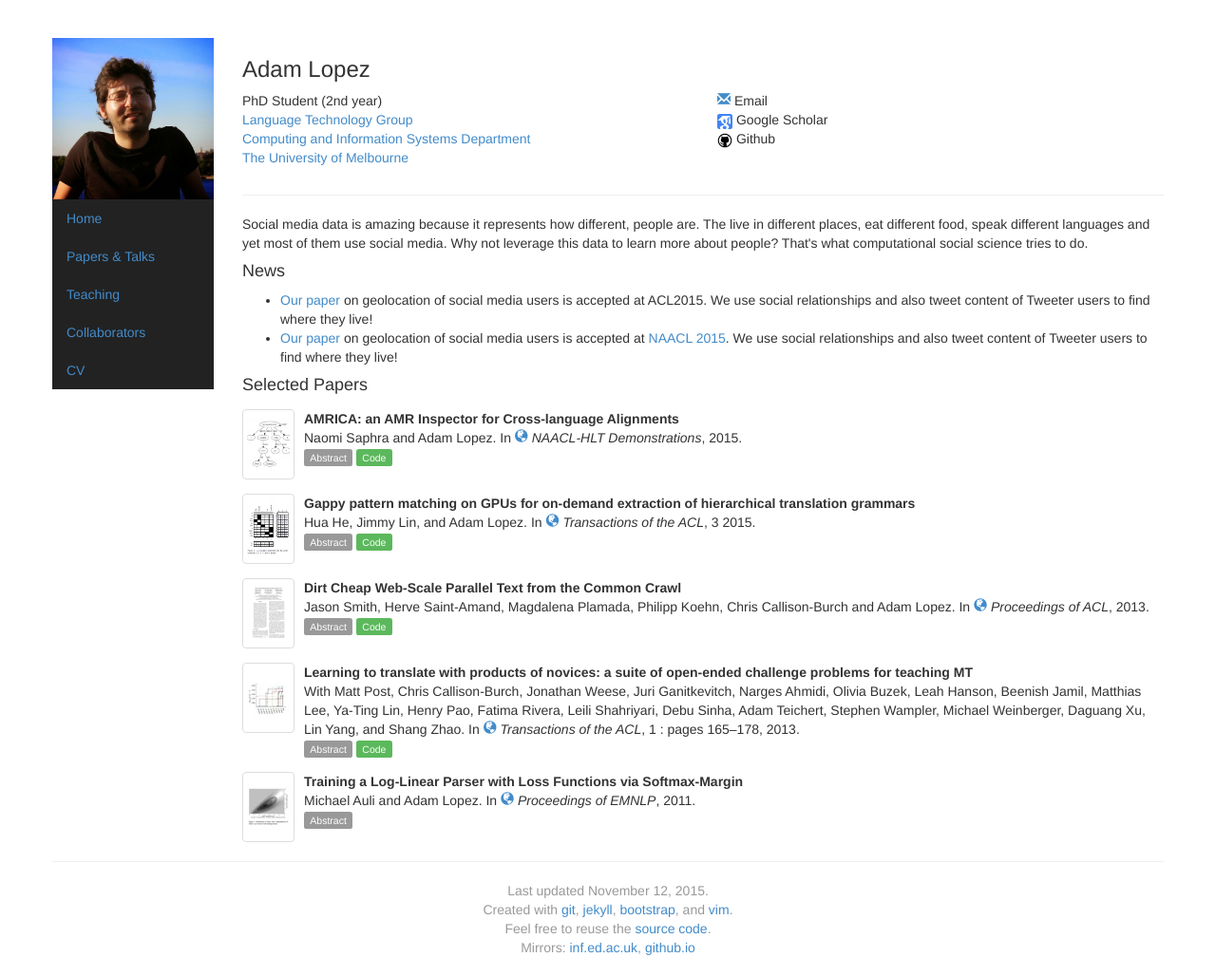
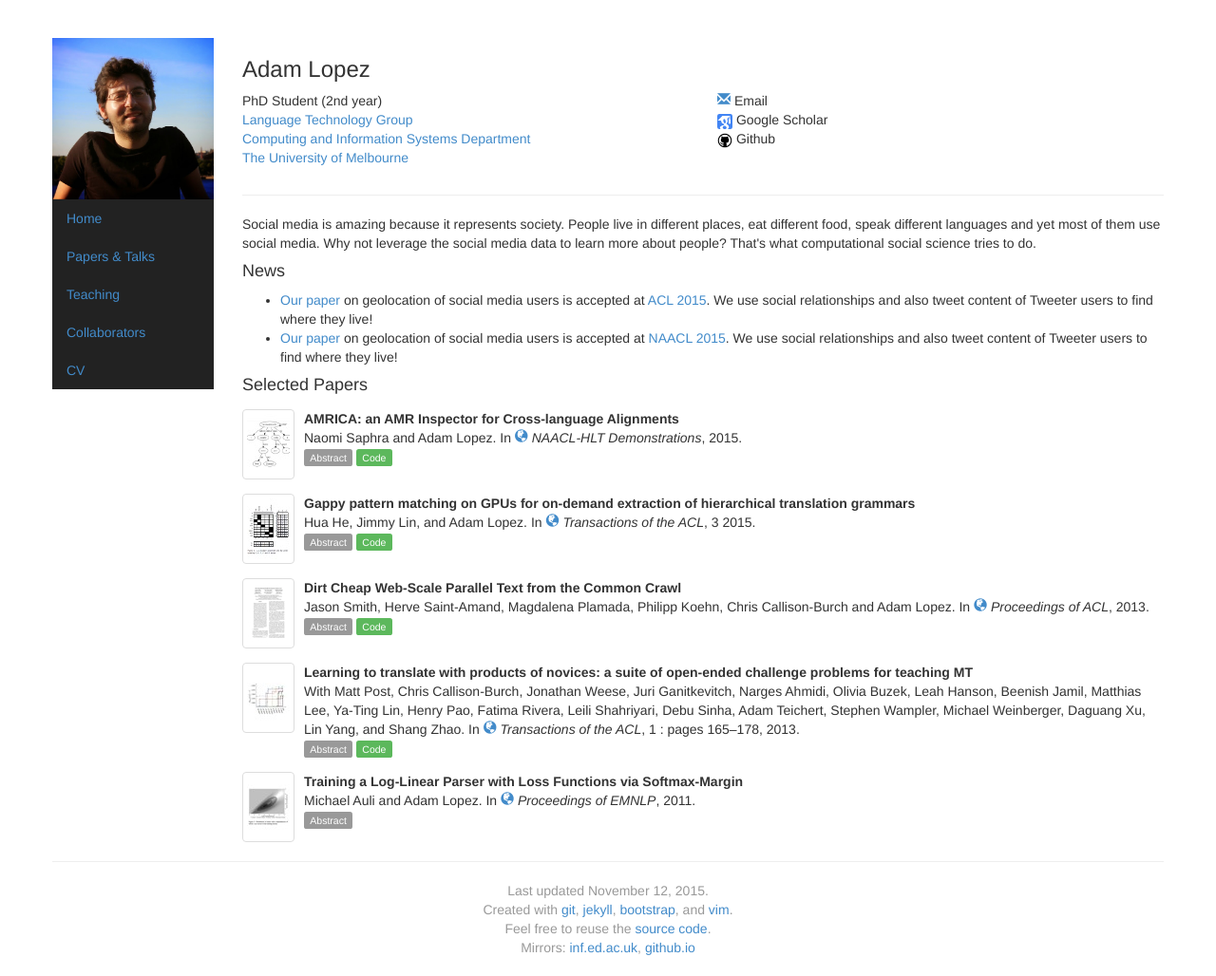
Before and after one commit to afshinrahimi/afshinrahimi.github.io, a Jekyll site: the page built from index2.html, in a window 1280 px wide. Shown: the whole page at 95% size. Built offline with Jekyll 4.4.1, drawn with Linux system fonts in a browser that asks for light colours.

Commit message:
first page edited

```diff
--- a/index2.html
+++ b/index2.html
@@ -7,7 +7,7 @@ news:
   -
     >
       <a href="http://www.aclweb.org/anthology/P15-2104">Our paper</a> on geolocation of social media users is accepted at
-      ACL2015. We use social relationships and also tweet content of
+      <a href="http://acl2015.org">ACL 2015</a>. We use social relationships and also tweet content of
       Tweeter users to find where they live!
 
   -
@@ -44,10 +44,10 @@ news:
 </div>
 
 <p>
- Social media data is amazing because it represents how
- different, people are. The live in different places, eat
- different food, speak different languages and yet most of them
- use social media. Why not leverage this data to learn more about
+ Social media is amazing because it represents society.
+ People live in different places, eat different food,
+ speak different languages and yet most of them use social media.
+ Why not leverage the social media data to learn more about
  people? That's what computational social science tries to do.
 </p>
 
```
